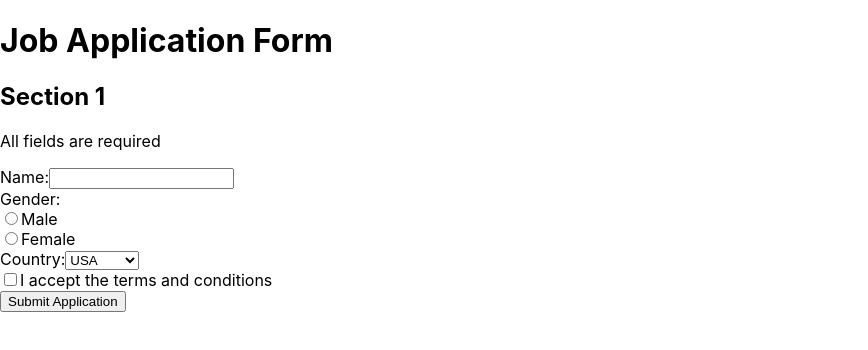
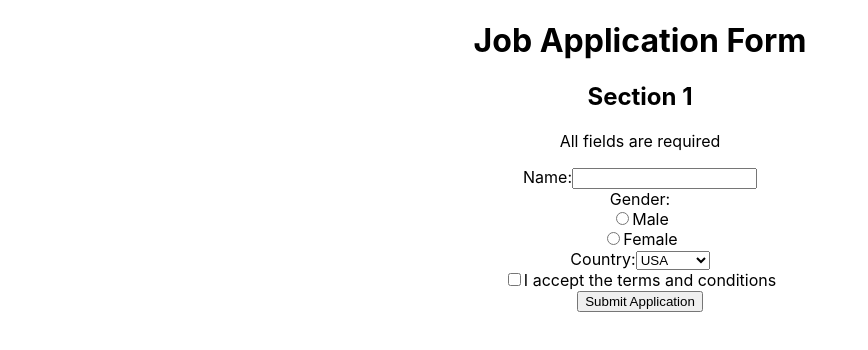
Before and after one commit to iqbal-webpatriot/react-testing, a React (Create React App) app: page / in a window 1280 px wide. Shown: the top 350 px of the page, without its empty margins (0-868 px from the left). Built offline with nearby package versions, Linux system fonts and the light colour scheme.

Commit message:
add routing

```diff
--- a/package.json
+++ b/package.json
@@ -12,6 +12,7 @@
     "axios": "^1.4.0",
     "react": "^18.2.0",
     "react-dom": "^18.2.0",
+    "react-router-dom": "^6.14.2",
     "react-scripts": "5.0.1",
     "typescript": "^4.9.5",
     "web-vitals": "^2.1.4"
--- /dev/null
+++ b/src/AllRoutes/AllRoutes.tsx
@@ -0,0 +1,18 @@
+import React from 'react'
+import { Routes,Route } from 'react-router-dom'
+import Application from '../components/Application/Application'
+import Skills from '../components/Skills/Skills'
+import { dummySkills } from '../components/Skills/Skills.test'
+import Counter from '../components/Counter/Counter'
+
+export default function AllRoutes() {
+  return (
+    <>
+    <Routes>
+        <Route path='/' element={<Application/>}/>
+        {/* <Route path='/skills' element={<Skills skills={dummySkills}/>}/> */}
+        <Route path='/counter' element={<Counter/>}/>
+    </Routes>
+    </>
+  )
+}
--- a/src/App.tsx
+++ b/src/App.tsx
@@ -2,11 +2,14 @@ import React from 'react';
 import logo from './logo.svg';
 import './App.css';
 import Application from './components/Application/Application';
+import AllRoutes from './AllRoutes/AllRoutes';
 function App() {
 
   return (
    <>
-   <Application/>
+ <div className='App'>
+ <AllRoutes/>
+ </div>
    </>
   );
 }
--- a/src/index.tsx
+++ b/src/index.tsx
@@ -3,13 +3,15 @@ import ReactDOM from 'react-dom/client';
 import './index.css';
 import App from './App';
 import reportWebVitals from './reportWebVitals';
-
+import {BrowserRouter} from 'react-router-dom'
 const root = ReactDOM.createRoot(
   document.getElementById('root') as HTMLElement
 );
 root.render(
   <React.StrictMode>
+    <BrowserRouter>
     <App />
+    </BrowserRouter>
   </React.StrictMode>
 );
 
```
Also changed, not shown: 1 other file (tests, documents, lock files or other folders).
